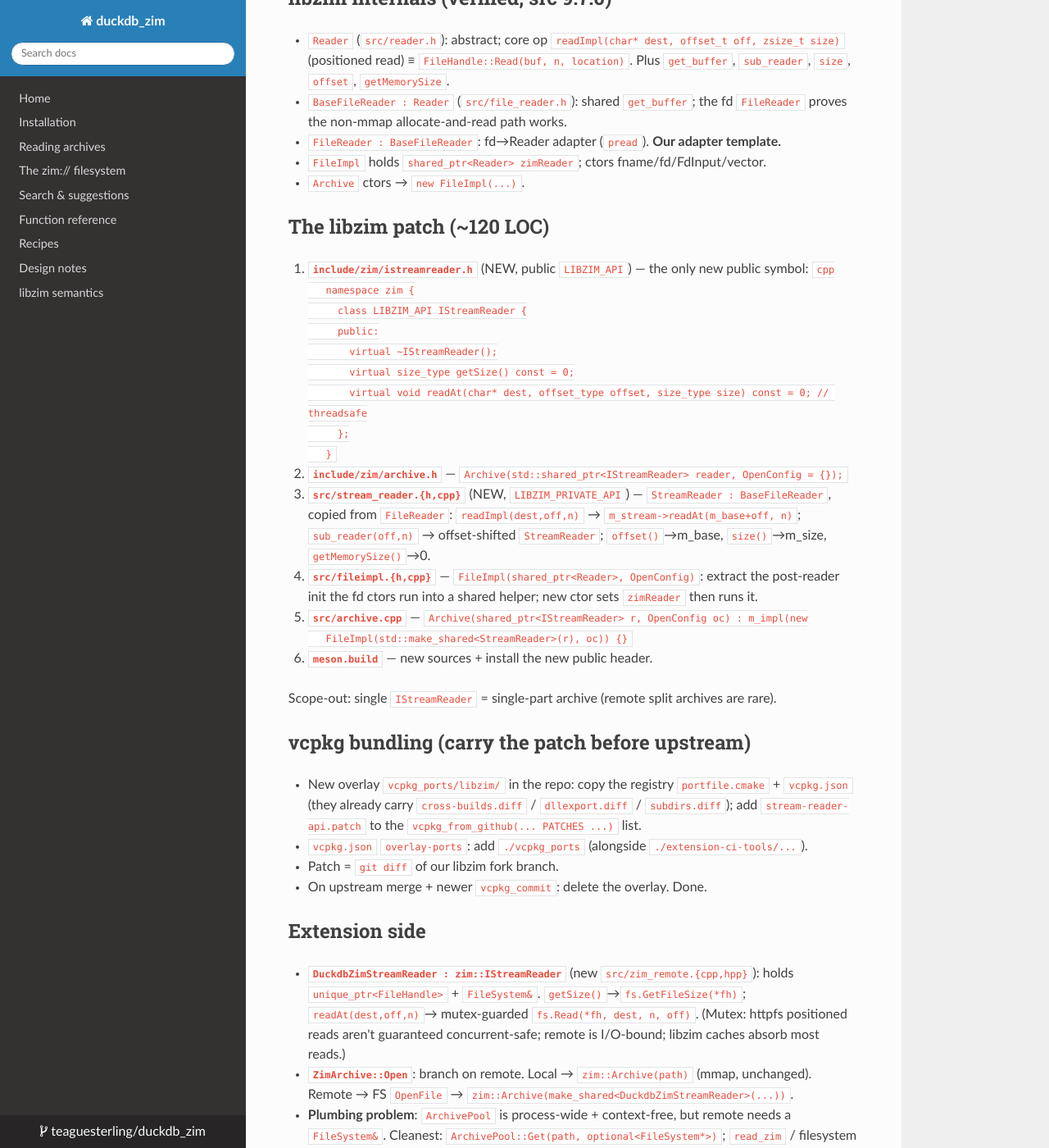
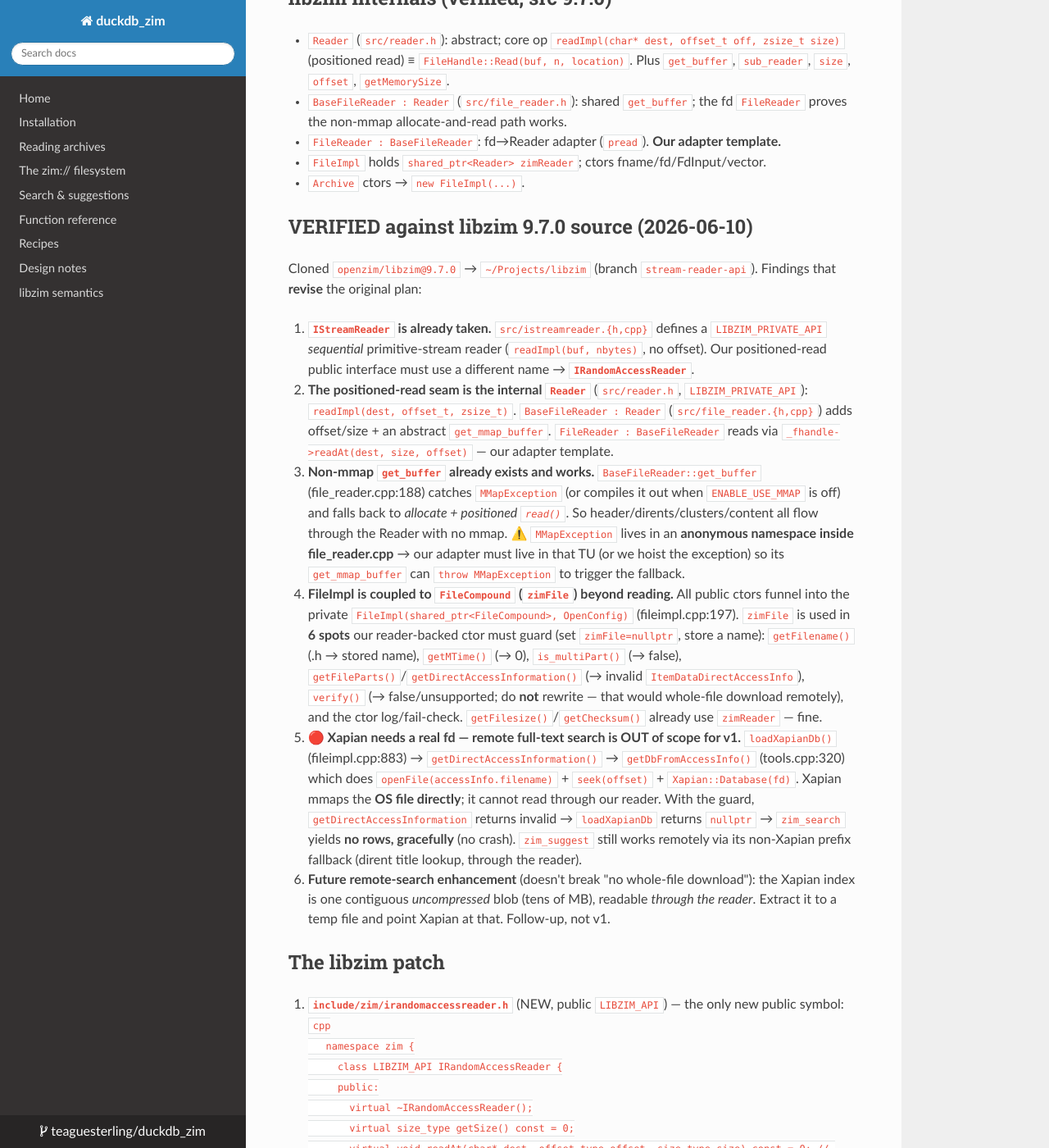
Before and after one commit to teaguesterling/duckdb_zim, an MkDocs documentation site: the page built from docs/dev/remote-streaming-reader.md, in a window 1280 px wide and 1400 px high, scrolled down 801 px. Shown: the whole window at 82% size. Built offline with MkDocs 1.6.1, drawn with Linux system fonts in a browser that asks for light colours; nearby versions of some CDN libraries; some of the changed text lies outside the part shown.

Commit message:
Add patched-libzim vcpkg overlay (IRandomAccessReader)
Carries a local libzim patch ahead of upstream so the extension can open a
ZIM from a user-provided positioned-read source (forthcoming remote HTTP/S3
support). The patch adds zim::IRandomAccessReader + Archive ctors; it is
authored against the 9.7.0 tag and proven to diff-equal a normal open over
the test fixtures (full enumeration + content).

- vcpkg_ports/libzim/: registry port for libzim 9.7.0 (with its existing
  cross-builds/dllexport/subdirs diffs) + stream-reader-api.patch appended to
  PATCHES; port-version bumped to 1; README documents regen + removal.
- vcpkg.json: prepend ./vcpkg_ports to overlay-ports (honored by the
  community-extensions build; merges additively with the CI overlay).
- worksheet: record verified 9.7.0 findings (name collision, FileImpl/
  FileCompound coupling + 6 guards, get_buffer non-mmap fallback, and that
  Xapian needs a real fd so remote full-text search is out of scope for v1).

Verified: all four patches apply cleanly in vcpkg order against pristine 9.7.0.

Co-Authored-By: Claude Opus 4.8 <noreply@anthropic.com>

````diff
--- a/docs/dev/remote-streaming-reader.md
+++ b/docs/dev/remote-streaming-reader.md
@@ -40,31 +40,70 @@ own libcurl (not a DuckDB-FS bridge). The decisive constraint: **libzim, unlike
 - `FileImpl` holds `shared_ptr<Reader> zimReader`; ctors fname/fd/FdInput/vector<FdInput>.
 - `Archive` ctors → `new FileImpl(...)`.
 
-## The libzim patch (~120 LOC)
+## VERIFIED against libzim 9.7.0 source (2026-06-10)
 
-1. **`include/zim/istreamreader.h`** (NEW, public `LIBZIM_API`) — the only new public symbol:
+Cloned `openzim/libzim@9.7.0` → `~/Projects/libzim` (branch `stream-reader-api`). Findings that
+**revise** the original plan:
+
+1. **`IStreamReader` is already taken.** `src/istreamreader.{h,cpp}` defines a `LIBZIM_PRIVATE_API`
+   *sequential* primitive-stream reader (`readImpl(buf, nbytes)`, no offset). Our positioned-read
+   public interface must use a different name → **`IRandomAccessReader`**.
+2. **The positioned-read seam is the internal `Reader`** (`src/reader.h`, `LIBZIM_PRIVATE_API`):
+   `readImpl(dest, offset_t, zsize_t)`. `BaseFileReader : Reader` (`src/file_reader.{h,cpp}`) adds
+   offset/size + an abstract `get_mmap_buffer`. `FileReader : BaseFileReader` reads via
+   `_fhandle->readAt(dest, size, offset)` — our adapter template.
+3. **Non-mmap `get_buffer` already exists and works.** `BaseFileReader::get_buffer`
+   (file_reader.cpp:188) catches `MMapException` (or compiles it out when `ENABLE_USE_MMAP` is off)
+   and falls back to *allocate + positioned `read()`*. So header/dirents/clusters/content all flow
+   through the Reader with no mmap. ⚠️ `MMapException` lives in an **anonymous namespace inside
+   file_reader.cpp** → our adapter must live in that TU (or we hoist the exception) so its
+   `get_mmap_buffer` can `throw MMapException` to trigger the fallback.
+4. **FileImpl is coupled to `FileCompound` (`zimFile`) beyond reading.** All public ctors funnel
+   into the private `FileImpl(shared_ptr<FileCompound>, OpenConfig)` (fileimpl.cpp:197). `zimFile`
+   is used in **6 spots** our reader-backed ctor must guard (set `zimFile=nullptr`, store a name):
+   `getFilename()` (.h → stored name), `getMTime()` (→ 0), `is_multiPart()` (→ false),
+   `getFileParts()`/`getDirectAccessInformation()` (→ invalid `ItemDataDirectAccessInfo`),
+   `verify()` (→ false/unsupported; do **not** rewrite — that would whole-file download remotely),
+   and the ctor log/fail-check. `getFilesize()`/`getChecksum()` already use `zimReader` — fine.
+5. **🔴 Xapian needs a real fd — remote full-text search is OUT of scope for v1.**
+   `loadXapianDb()` (fileimpl.cpp:883) → `getDirectAccessInformation()` → `getDbFromAccessInfo()`
+   (tools.cpp:320) which does `openFile(accessInfo.filename)` + `seek(offset)` +
+   `Xapian::Database(fd)`. Xapian mmaps the **OS file directly**; it cannot read through our reader.
+   With the guard, `getDirectAccessInformation` returns invalid → `loadXapianDb` returns `nullptr`
+   → `zim_search` yields **no rows, gracefully** (no crash). `zim_suggest` still works remotely via
+   its non-Xapian prefix fallback (dirent title lookup, through the reader).
+   - **Future remote-search enhancement** (doesn't break "no whole-file download"): the Xapian index
+     is one contiguous *uncompressed* blob (tens of MB), readable *through the reader*. Extract it to
+     a temp file and point Xapian at that. Follow-up, not v1.
+
+## The libzim patch
+
+1. **`include/zim/irandomaccessreader.h`** (NEW, public `LIBZIM_API`) — the only new public symbol:
    ```cpp
    namespace zim {
-     class LIBZIM_API IStreamReader {
+     class LIBZIM_API IRandomAccessReader {
      public:
-       virtual ~IStreamReader();
+       virtual ~IRandomAccessReader();
        virtual size_type getSize() const = 0;
        virtual void readAt(char* dest, offset_type offset, size_type size) const = 0; // threadsafe
      };
    }
    ```
-2. **`include/zim/archive.h`** — `Archive(std::shared_ptr<IStreamReader> reader, OpenConfig = {});`
-3. **`src/stream_reader.{h,cpp}`** (NEW, `LIBZIM_PRIVATE_API`) — `StreamReader : BaseFileReader`,
-   copied from `FileReader`: `readImpl(dest,off,n)` → `m_stream->readAt(m_base+off, n)`;
-   `sub_reader(off,n)` → offset-shifted `StreamReader`; `offset()`→m_base, `size()`→m_size,
-   `getMemorySize()`→0.
-4. **`src/fileimpl.{h,cpp}`** — `FileImpl(shared_ptr<Reader>, OpenConfig)`: extract the
-   post-reader init the fd ctors run into a shared helper; new ctor sets `zimReader` then runs it.
-5. **`src/archive.cpp`** — `Archive(shared_ptr<IStreamReader> r, OpenConfig oc) : m_impl(new
-   FileImpl(std::make_shared<StreamReader>(r), oc)) {}`
-6. **`meson.build`** — new sources + install the new public header.
+2. **`include/zim/archive.h`** — `Archive(std::shared_ptr<IRandomAccessReader> reader, OpenConfig = {});`
+3. **`src/file_reader.{h,cpp}`** (extend; lives here for `MMapException` access) —
+   `StreamFileReader : BaseFileReader`, mirroring `FileReader`: `readImpl(dest,off,n)` →
+   `m_source->readAt(dest, (m_base+off), n)`; `get_mmap_buffer` → `throw MMapException` (force the
+   allocate+read fallback); `sub_reader(off,n)` → offset-shifted `StreamFileReader`;
+   `offset()`→m_base, `size()`→m_size.
+4. **`src/fileimpl.{h,cpp}`** — `FileImpl(shared_ptr<Reader>, std::string name, OpenConfig)`: set
+   `zimReader`, `zimFile=nullptr`, store name; guard the 6 `zimFile` spots above. (Extract shared
+   post-reader init only if the existing private ctor can't be reused as-is.)
+5. **`src/archive.cpp`** — `Archive(shared_ptr<IRandomAccessReader> r, OpenConfig oc)` → builds a
+   `StreamFileReader` over `r` (size = `r->getSize()`), passes it + a display name to `FileImpl`.
+6. **`meson.build`** — install the new public header (`include/zim/meson.build` headers list); the
+   adapter rides existing `file_reader.cpp`.
 
-Scope-out: single `IStreamReader` = single-part archive (remote split archives are rare).
+Scope-out: single `IRandomAccessReader` = single-part archive (remote split archives are rare).
 
 ## vcpkg bundling (carry the patch before upstream)
 
@@ -103,28 +142,40 @@ a look once it works natively.
 
 ## Testing
 
-- **Local-via-reader**: open a local `.zim` through the reader path and diff against mmap
-  (same entries/content) — proves the `StreamReader` adapter in isolation.
-- **HTTP**: `python -m http.server` over `test/oracle/test.zim` → `read_zim('http://localhost:PORT/test.zim')`;
-  entries, content, search, parallel.
+- **C++ unit test (in libzim fork)**: open `test/oracle/test.zim` via an in-memory/fd-backed
+  `IRandomAccessReader` and diff **full enumeration + content** against the same archive opened
+  normally. This isolates the adapter + the 6 `zimFile` guards. (Search is *expected* to return
+  nothing on the reader path — see finding 5; assert that, don't treat it as a bug.)
+- **Local-via-reader (extension)**: same diff through the extension's remote bridge against a
+  `file://`-ish local path forced down the reader branch.
+- **HTTP**: `python -m http.server` over `test/oracle/test.zim` →
+  `read_zim('http://localhost:PORT/test.zim')`; entries, content, **suggest (prefix)**, parallel.
+  `zim_search` → expect 0 rows remotely (documented limitation), not an error.
 - **S3**: if creds available.
 - **Range-read proof**: instrument `readAt` byte totals — a listing scan must read ≪ filesize
   (proves "partial", not whole-file).
-- The NHS↔Wikipedia cross-reference, but with the remote archive.
+- The NHS↔Wikipedia cross-reference, but with the remote archive (uses content/lookup, not search).
 
 ## Open questions
 
 - httpfs `FileHandle`: positioned `Read(buf,n,location)` concurrency-safe? → mutex vs per-thread handle.
-- `BaseFileReader::get_buffer` non-mmap correctness across *all* access (clusters, dirents, xapian)?
+- ~~`get_buffer` non-mmap correctness~~ → **resolved**: the fallback path already exists and serves
+  header/dirents/clusters/content. Xapian is the only bypass (finding 5), handled by scope.
 - Route local through the reader too (uniformity) or keep mmap (perf)? → keep mmap.
 
 ## Checklist
 
-- [ ] Open openZIM/libzim issue proposing `IStreamReader`.
-- [ ] Fork libzim; implement patch; tiny C++ test (open from an in-memory `IStreamReader`).
-- [ ] Generate `stream-reader-api.patch`; add `vcpkg_ports/libzim` overlay; wire `overlay-ports`.
-- [ ] `DuckdbZimStreamReader` + `ZimArchive::Open` remote path + `ArchivePool` plumbing.
+- [x] Clone libzim @ 9.7.0 (`~/Projects/libzim`, branch `stream-reader-api`); map the patch surface.
+- [ ] Implement patch (`IRandomAccessReader` header, `StreamFileReader` adapter, `FileImpl` ctor +
+      6 guards, `Archive` ctor, meson header install).
+- [ ] C++ unit test (open from a fd/in-memory `IRandomAccessReader`; diff enumeration+content; assert
+      search→empty).
+- [ ] Generate `stream-reader-api.patch`; add `vcpkg_ports/libzim` overlay; wire `overlay-ports`
+      (append `./vcpkg_ports` to the existing `overlay-ports` list).
+- [ ] `DuckdbZimRemoteReader : IRandomAccessReader` + `ZimArchive::Open` remote path + `ArchivePool`
+      plumbing (`FileSystem&`).
 - [ ] Remote-URL detection + `enable_external_access` + httpfs-missing error.
-- [ ] Tests (local-via-reader, http server, parallel, byte-count proof).
-- [ ] Docs (installation: httpfs; reading: remote archives).
-- [ ] Upstream PR.
+- [ ] Tests (local-via-reader, http server, suggest, parallel, byte-count proof; search→0 rows).
+- [ ] Docs (installation: httpfs; reading: remote archives; **note: full-text search is local-only**).
+- [ ] Open openZIM/libzim issue/PR proposing the interface — *with the working patch attached*
+      (confirm with Teague first; it's an outward action).
--- a/vcpkg.json
+++ b/vcpkg.json
@@ -12,6 +12,7 @@
         ],
         "vcpkg-configuration": {
                 "overlay-ports": [
+                        "./vcpkg_ports",
                         "./extension-ci-tools/vcpkg_ports"
                 ],
                 "overlay-triplets": [
````
Also changed, not shown: vcpkg_ports/libzim/README.md (added, +53 -0 lines), 6 other files.
